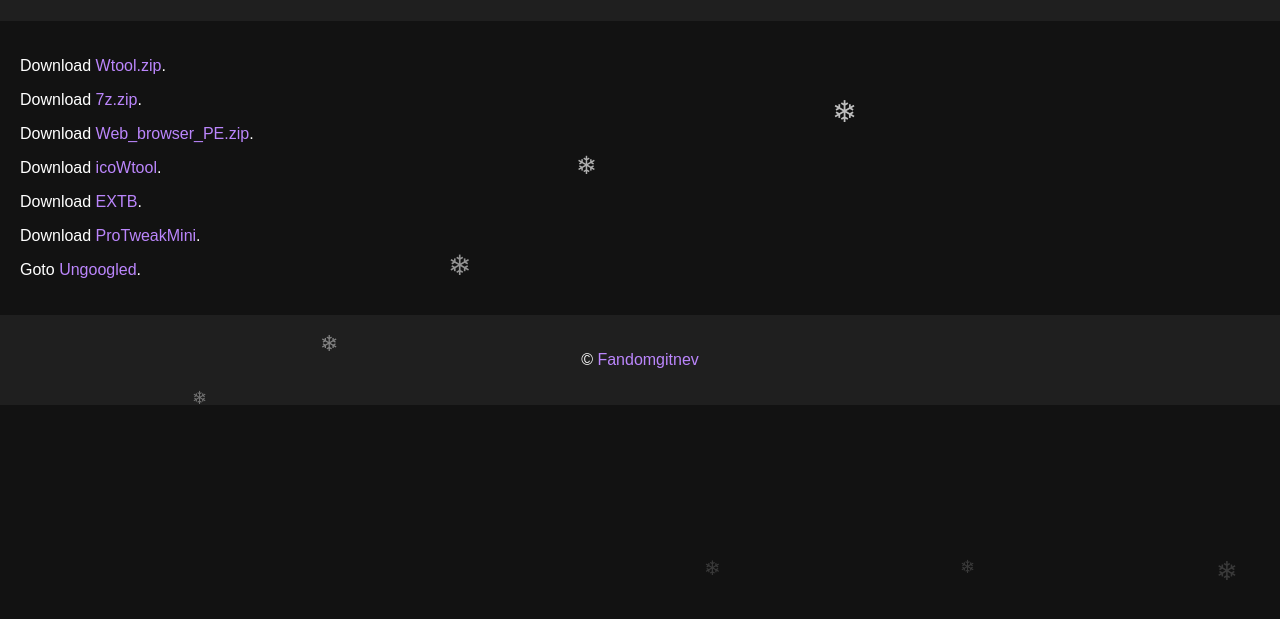
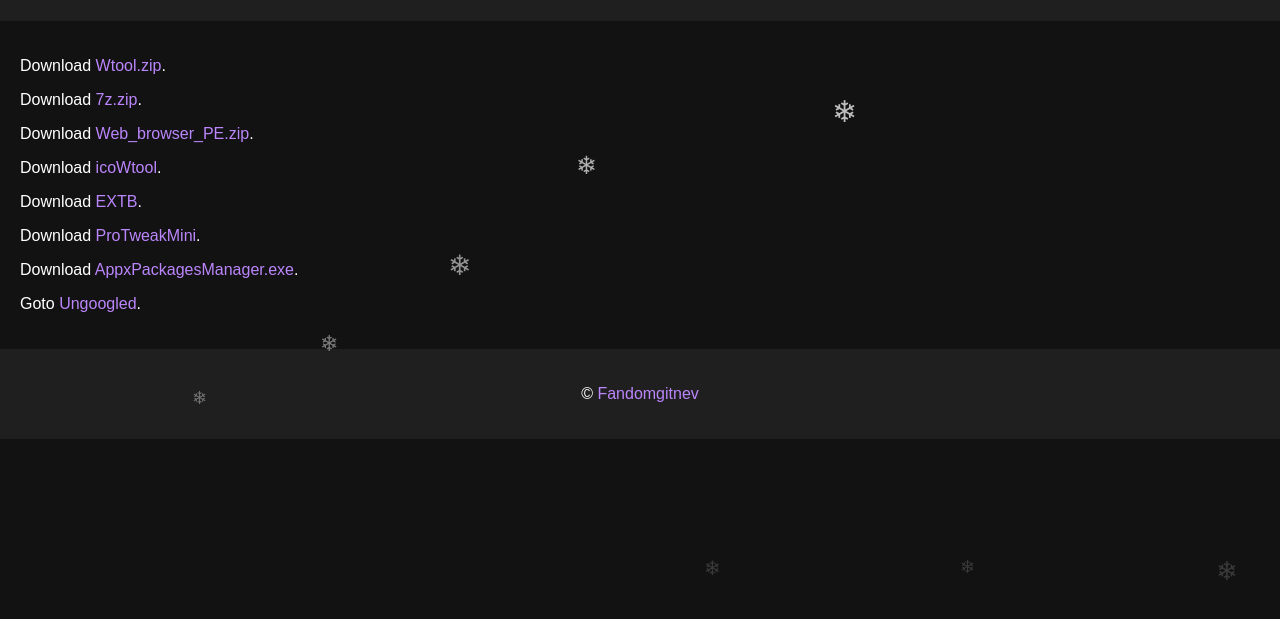
Before and after one commit to Fandomgitnev/SyteWzip, a plain HTML site: page index.html in a window 1280 px wide. Shown: the part 99-718 px from the top of the page. Drawn offline with Linux system fonts and the light colour scheme.

Commit message:
index.html

```diff
--- a/index.html
+++ b/index.html
@@ -129,6 +129,7 @@
 <p>Download <a href="https://github.com/Fandomgitnev/WTool/raw/refs/heads/main/site/wt2.ico">icoWtool</a>.</p>
 <p>Download <a href="https://github.com/Fandomgitnev/WTool/raw/refs/heads/main/site/EXTB.zip">EXTB</a>.</p>
 <p>Download <a href="https://github.com/Fandomgitnev/Protweak/releases/download/PROTWEKS/PROTWEKSMINI.7z">ProTweakMini</a>.</p>
+<p>Download <a href="https://github.com/valleyofdoom/AppxPackagesManager/releases/download/1.4.3/AppxPackagesManager.exe">AppxPackagesManager.exe</a>.</p>
 <p>Goto <a href="https://ungoogled-software.github.io/ungoogled-chromium-binaries/releases/">Ungoogled</a>.</p>
 </main>
 <footer>
```
